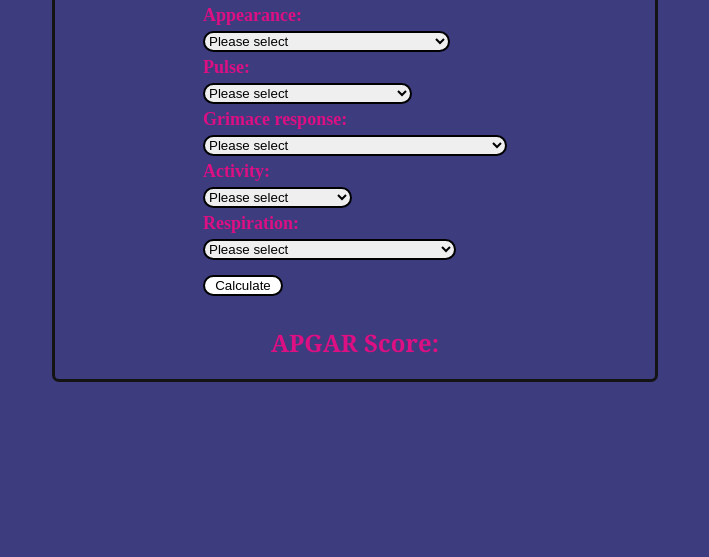
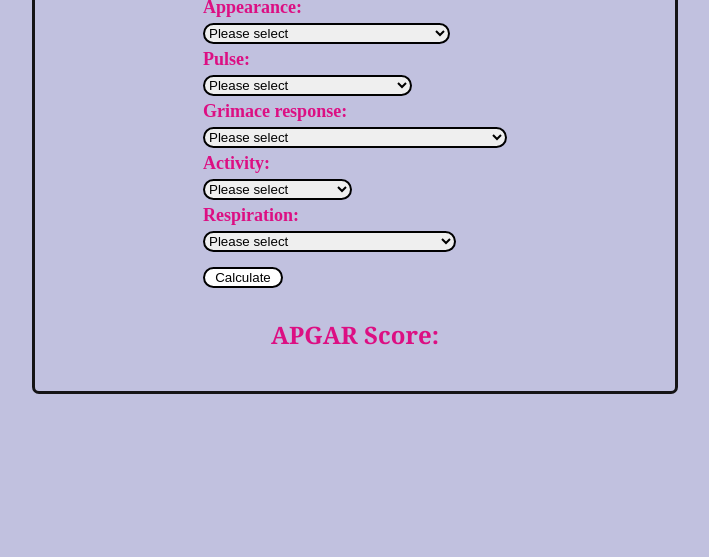
Before and after one commit to Lizyadanna/APGARscorecalculator, a plain HTML site: page index.html in a window 1280 px wide. Shown: the part 259-816 px from the top of the page, without its empty margins (285-994 px from the left). Drawn offline with Linux system fonts and the light colour scheme.

Commit message:
Styling changes

```diff
--- a/styles.css
+++ b/styles.css
@@ -1,9 +1,10 @@
 body {
-    background-color: rgb(60, 60, 127);
+    background-color: rgb(193, 193, 223);
     display: flex;
     justify-content: center;
     align-items: center;
     height: 100vh;
+    margin: 0;
 }
 
 h1 {
@@ -17,6 +18,7 @@ h2 {
     font-family: Cambria, Cochin, Georgia, Times, 'Times New Roman', serif;
     color: #dc0f83 ;
     margin-top: 30px;
+    margin-bottom: 20px
 }
 
 .container {
@@ -27,13 +29,16 @@ h2 {
     justify-content: center;
     align-items: center;
     text-align: center;
-    width: 600px;
+    width: 90%;
+    max-width: 600px;
+    padding: 20px;
 }
 
 form {
     display: inline-block;
     text-align: left;
 }
+
 label {
     font-size: large;
     color: #dc0f83;
```
